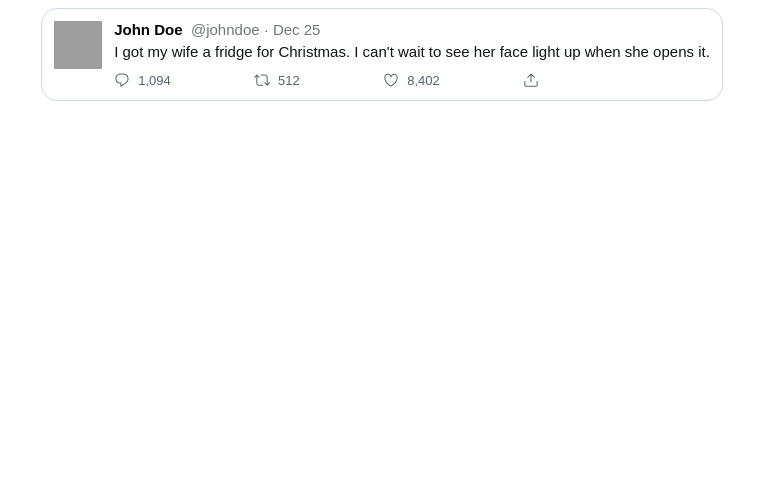
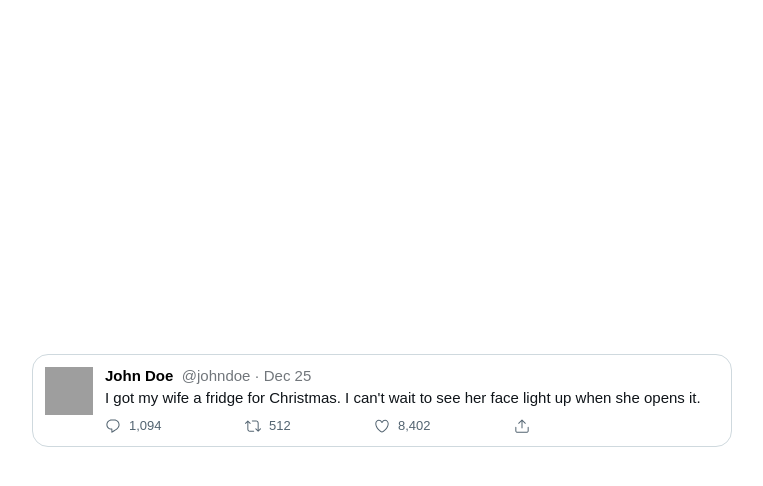
Before and after one commit to mosaadahmed2/Antra_MEAN_Assignments, a plain HTML site: page Desktop/MEAN_HW_HTML/CSS_Homework/index2.html in a window 1280 px wide. Shown: the whole page, without its empty margins (258-1021 px from the left). Drawn offline with Linux system fonts and the light colour scheme; files that its build step writes are made by us from their sources; grey boxes are pictures that could not be loaded.

Commit message:
Final changes in css

```diff
--- a/Desktop/MEAN_HW_HTML/CSS_Homework/style2.css
+++ b/Desktop/MEAN_HW_HTML/CSS_Homework/style2.css
@@ -3,19 +3,21 @@ body{
   display: flex;
   justify-content: center;
   align-items: center;
+  min-height: 100vh;
+  margin: 0;
 
 }
 
 .tweet{
   display: flex;
   gap: 12px;
-
   background: #fff;
   border: 1px solid #cfd9de;
   border-radius: 16px;
   padding: 12px;
-
   max-width: 700px;
+  width: 100%;
+  box-sizing: border-box;
 }
 
 .avatar{
@@ -23,6 +25,7 @@ body{
   height: 48px;
   border-radius: 50%;
   flex-shrink: 0;
+  object-fit: cover;
 }
 
 .tweet-content{
@@ -54,7 +57,6 @@ body{
 .actions{
   display: flex;
   justify-content: space-between;
-
   max-width: 425px;
 }
 
```
Also changed, not shown: Desktop/MEAN_HW_HTML/CSS_Homework/index2.html (renamed from Desktop/MEAN_HW_HTML/HTML_Homework/index2.html), Desktop/MEAN_HW_HTML/HTML_Homework/style.css (renamed from Desktop/MEAN_HW_HTML/CSS_Homework/style.css).
